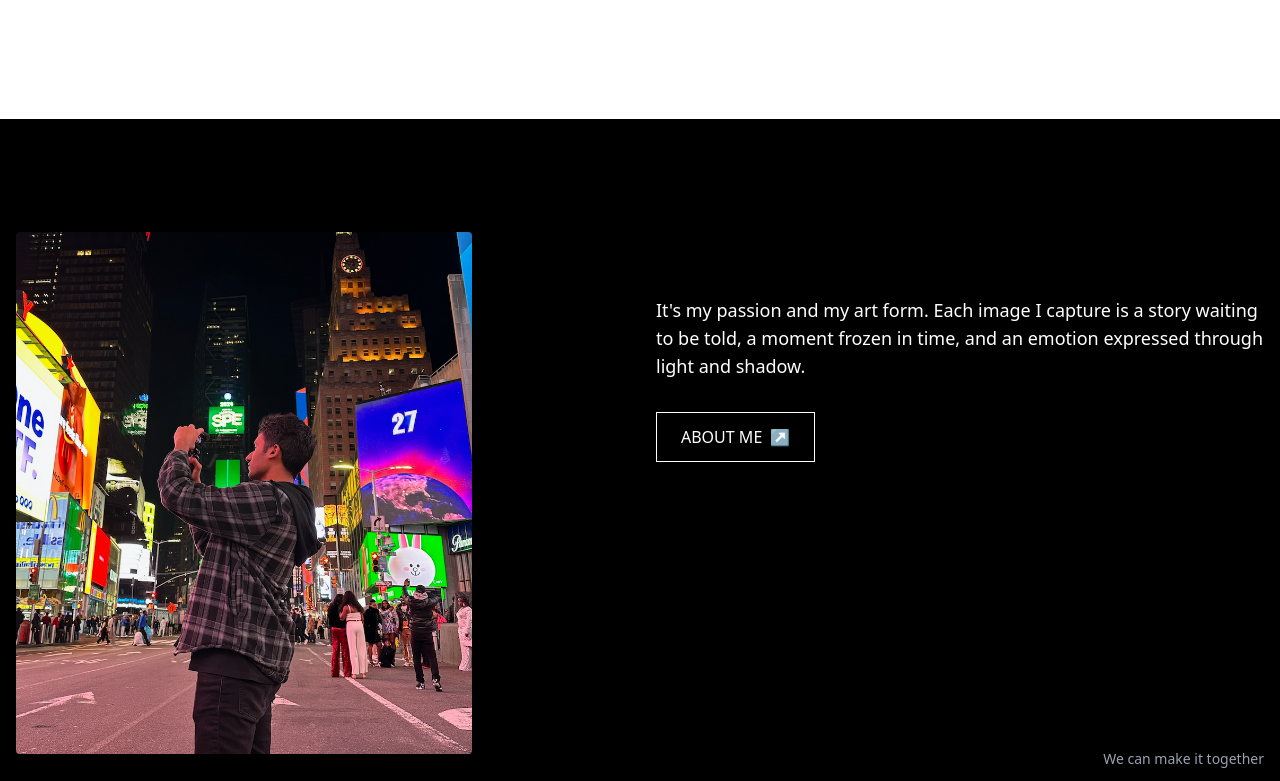
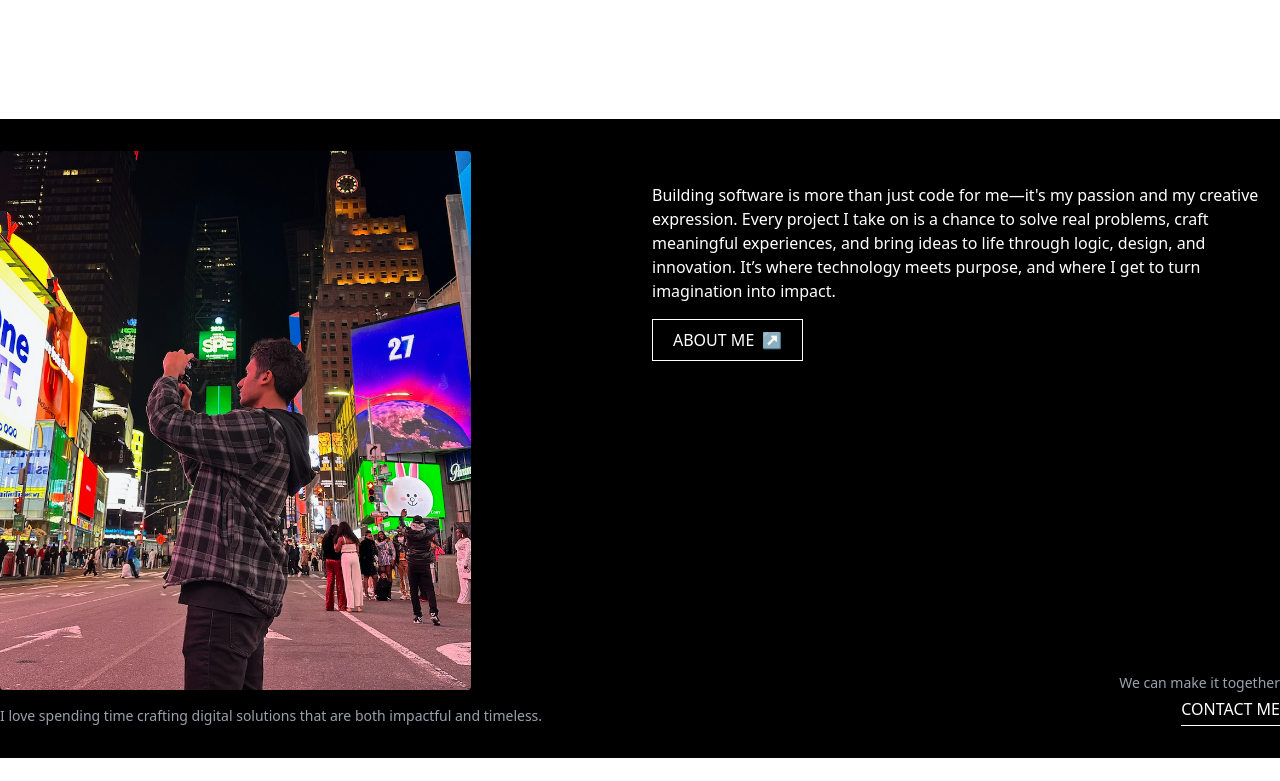
Before and after one commit to rashidulas/portfolio, a Next.js app: page / in a window 1280 px wide. Shown: the part 745-1526 px from the top of the page. Built offline with nearby package versions, Linux system fonts and the light colour scheme.

Commit message:
Home page change

```diff
--- a/components/Hero.tsx
+++ b/components/Hero.tsx
@@ -33,14 +33,14 @@ export default function HeroSection() {
         </div>
       </div>
 
-      {/* Bottom Grid Section */}
+      {/* Bottom Grid Section
       <div className="grid grid-cols-5 gap-0 w-full h-[20vh] border-gray-200">
         <div className="border-r border-gray-200 border-t-0"></div>
         <div className="border-r border-gray-200"></div>
         <div className="border-r border-gray-200"></div>
         <div className="border-r border-gray-200 border-t-0"></div>
         <div></div>
-      </div>
+      </div> */}
       {/* Additional Bottom Grid of half height */}
       <div className="grid grid-cols-5 gap-0 w-full border h-[10vh] border-gray-200">
         <div className="border-r border-gray-200 border-t-0"></div>
--- a/components/home/about.tsx
+++ b/components/home/about.tsx
@@ -2,8 +2,8 @@ import React from "react";
 
 const PhotographyHero = () => {
   return (
-    <div className="bg-black text-white min-h-screen flex items-center justify-center p-4">
-      <div className="max-w-7xl w-full grid grid-cols-1 md:grid-cols-2 gap-8 relative z-20">
+    <div className="bg-black text-white min-h-[500px] flex items-center justify-center py-8">
+      <div className="max-w-7xl w-full grid grid-cols-1 md:grid-cols-2 gap-6 relative z-20">
         {/* Left side with image and text */}
         <div className="flex flex-col items-center md:items-start">
           <div className="w-3/4">
@@ -13,21 +13,25 @@ const PhotographyHero = () => {
               className="w-full h-auto rounded"
             />
           </div>
-          <p className="text-sm text-gray-400 mt-8 text-center md:text-left">
-            I love spending time to create masterpieces that are timeless.
+          <p className="text-sm text-gray-400 mt-4 text-center md:text-left">
+            I love spending time crafting digital solutions that are both
+            impactful and timeless.
           </p>
         </div>
 
         {/* Right side with text content */}
         <div className="flex flex-col justify-between h-full">
-          <div className="mt-8 md:mt-16 text-center md:text-left">
-            <p className="text-lg mb-8">
-              It's my passion and my art form. Each image I capture is a story
-              waiting to be told, a moment frozen in time, and an emotion
-              expressed through light and shadow.
+          <div className="mt-4 md:mt-8 text-center md:text-left">
+            <p className="text-base mb-4">
+              Building software is more than just code for me—it's my passion
+              and my creative expression. Every project I take on is a chance to
+              solve real problems, craft meaningful experiences, and bring ideas
+              to life through logic, design, and innovation. It’s where
+              technology meets purpose, and where I get to turn imagination into
+              impact.
             </p>
             <div className="flex justify-center md:justify-start">
-              <button className="border border-white px-6 py-3 inline-flex items-center transition-colors hover:bg-white hover:text-black">
+              <button className="border border-white px-5 py-2 inline-flex items-center transition-colors hover:bg-white hover:text-black">
                 <span className="mr-2">ABOUT ME</span>
                 <span>↗</span>
               </button>
@@ -35,7 +39,7 @@ const PhotographyHero = () => {
           </div>
           <div className="mt-auto">
             <div className="text-center md:text-right">
-              <p className="text-sm text-gray-400 mb-2">
+              <p className="text-sm text-gray-400 mb-1">
                 We can make it together
               </p>
               <a
```
